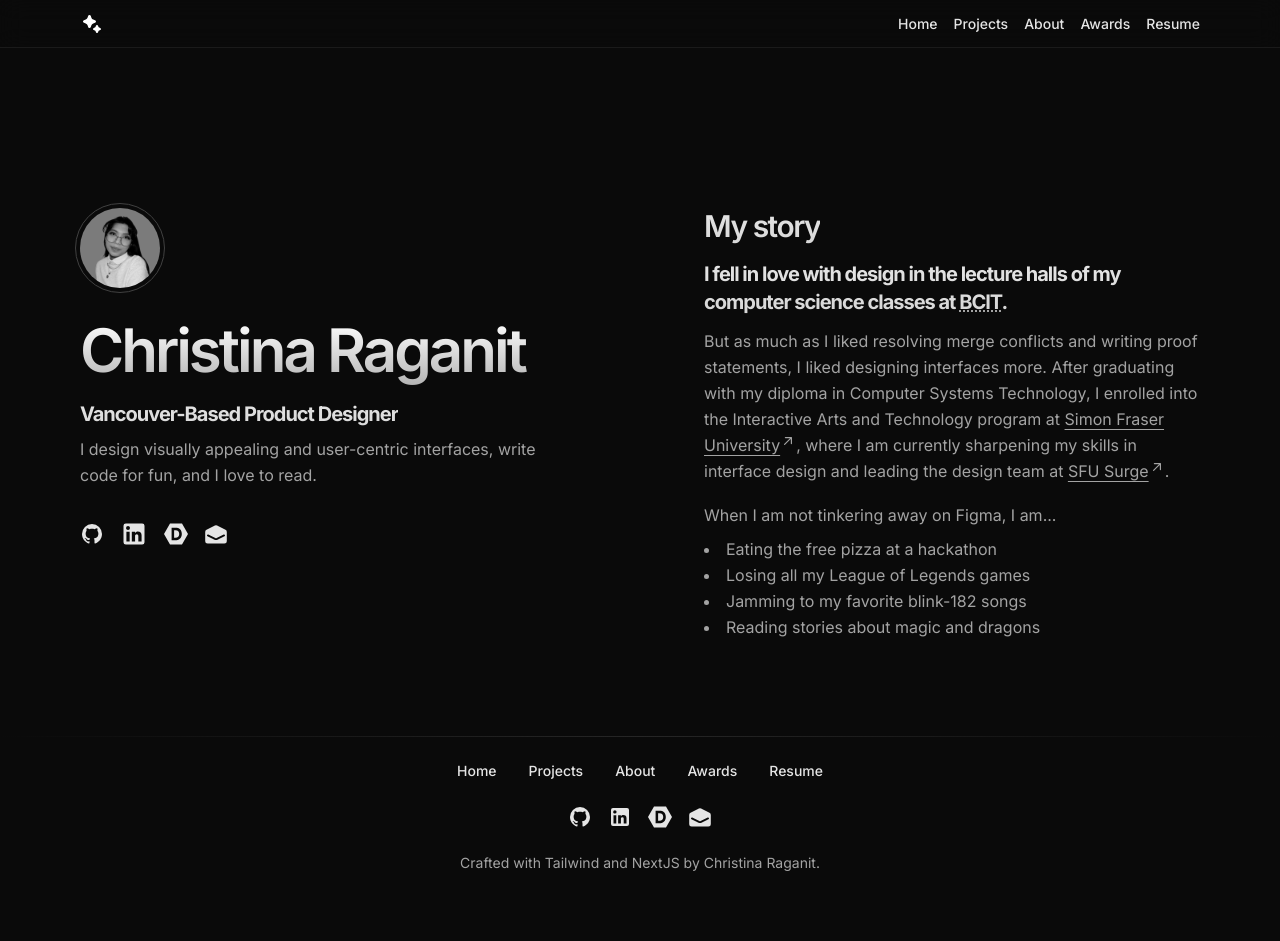
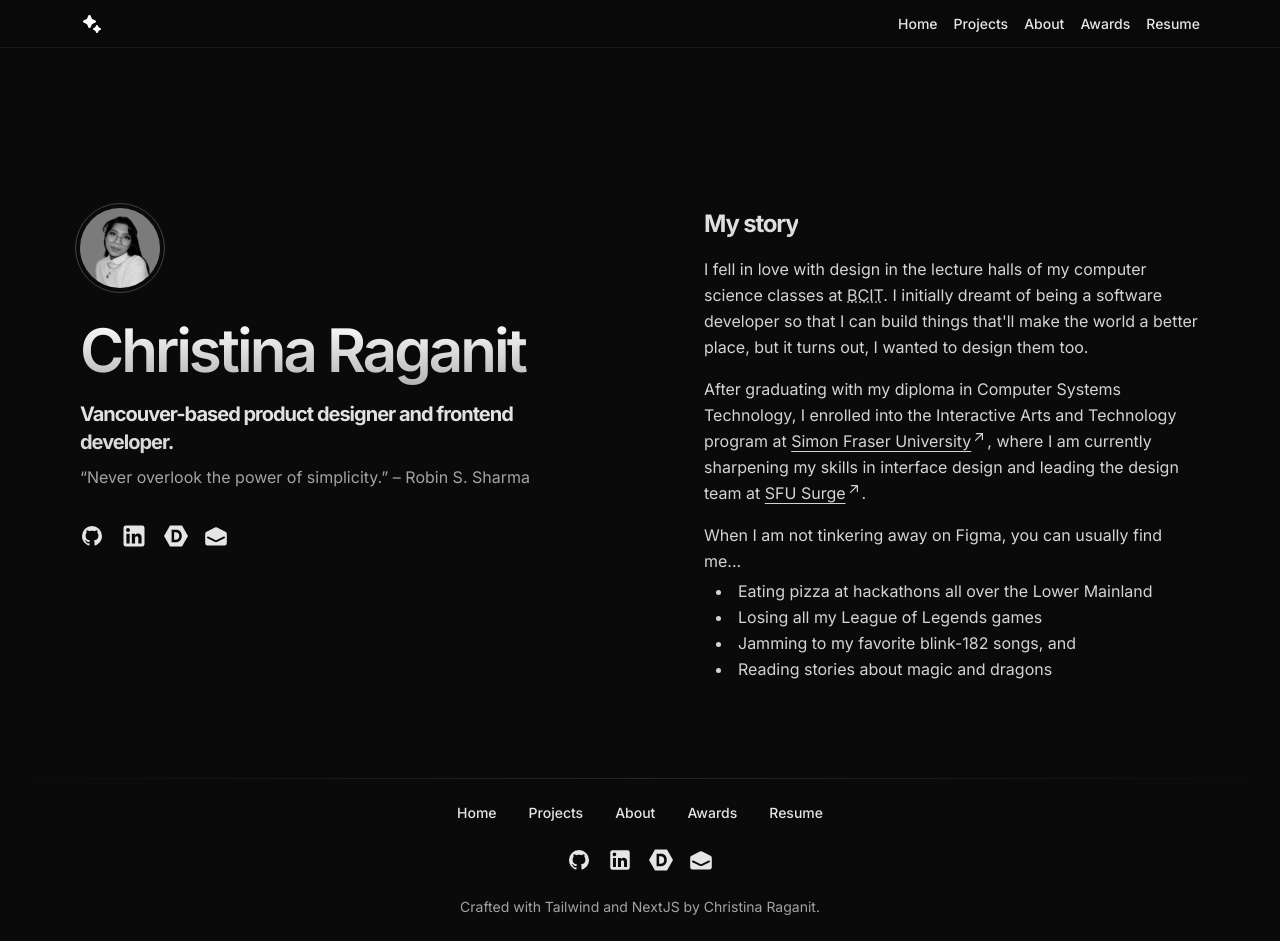
Before and after one commit to christinaraganit/iat339_p3, a Next.js app in the folder portfolio/: page /about in a window 1280 px wide. Before the commit the page ends 897 px from the top, so only its background shows below. Built offline with nearby package versions, Linux system fonts and the light colour scheme.

Commit message:
Updated content in about page

```diff
--- a/portfolio/app/about/page.tsx
+++ b/portfolio/app/about/page.tsx
@@ -18,10 +18,11 @@ export default function About() {
           <h1 className="large-title mb-1.5 lg:mb-0 lg:pb-5 block">
             Christina Raganit
           </h1>
-          <p className="title-4">Vancouver-Based Product Designer</p>
+          <p className="title-4">
+            Vancouver-based product designer and frontend developer.
+          </p>
           <p className="text-neutral-400 mb-4">
-            I design visually appealing and user-centric interfaces, write code
-            for fun, and I love to read.
+            “Never overlook the power of simplicity.” – Robin S. Sharma
           </p>
 
           <div className="flex flex-row gap-4 items-center">
@@ -85,18 +86,19 @@ export default function About() {
             </a>
           </div>
         </section>
-        <section className="hello">
-          <h2 className="title-2 mb-1">My story</h2>
-          <p className="title-4 mb-1">
+        <section>
+          <h2 className="title-3 mb-1">My story</h2>
+          <p>
             I fell in love with design in the lecture halls of my computer
             science classes at{" "}
             <abbr title="British Columbia Institute of Technology">BCIT</abbr>.
+            I initially dreamt of being a software developer so that I can build
+            things that'll make the world a better place, but it turns out, I
+            wanted to design them too.
           </p>
-          <p className="text-neutral-400 mb-0.5">
-            But as much as I liked resolving merge conflicts and writing proof
-            statements, I liked designing interfaces more. After graduating with
-            my diploma in Computer Systems Technology, I enrolled into the
-            Interactive Arts and Technology program at{" "}
+          <p>
+            After graduating with my diploma in Computer Systems Technology, I
+            enrolled into the Interactive Arts and Technology program at{" "}
             <Link
               text="Simon Fraser University"
               link="https://www.sfu.ca/siat.html"
@@ -105,20 +107,20 @@ export default function About() {
             leading the design team at{" "}
             <Link text="SFU Surge" link="https://sfusurge.com/"></Link>.
           </p>
-          <p className="text-neutral-400 pb-2">
-            When I am not tinkering away on Figma, I am...
+          <p className="pb-1">
+            When I am not tinkering away on Figma, you can usually find me...
           </p>
-          <ul className="text-neutral-400 list-disc list-inside leading-relaxed">
-            <li className="text-neutral-400">
-              Eating the free pizza at a hackathon
+          <ul className="list-disc list-inside leading-relaxed ml-3 text-neutral-300">
+            <li className="text-neutral-300">
+              Eating pizza at hackathons all over the Lower Mainland
             </li>
-            <li className="text-neutral-400">
+            <li className="text-neutral-300">
               Losing all my League of Legends games
             </li>
-            <li className="text-neutral-400">
-              Jamming to my favorite blink-182 songs
+            <li className="text-neutral-300">
+              Jamming to my favorite blink-182 songs, and
             </li>
-            <li className="text-neutral-400">
+            <li className="text-neutral-300">
               Reading stories about magic and dragons
             </li>
           </ul>
--- a/portfolio/components/footer.tsx
+++ b/portfolio/components/footer.tsx
@@ -29,7 +29,7 @@ export default function Footer() {
           </a>
         </nav>
 
-        <div className="flex flex-row gap-4">
+        <div className="flex items-center flex-row gap-4">
           <a
             href="https://github.com/christinaraganit"
             className="icon-link"
@@ -54,8 +54,8 @@ export default function Footer() {
           >
             <svg
               xmlns="http://www.w3.org/2000/svg"
-              width="24"
-              height="24"
+              width="26"
+              height="26"
               viewBox="0 0 24 24"
             >
               <path
```
